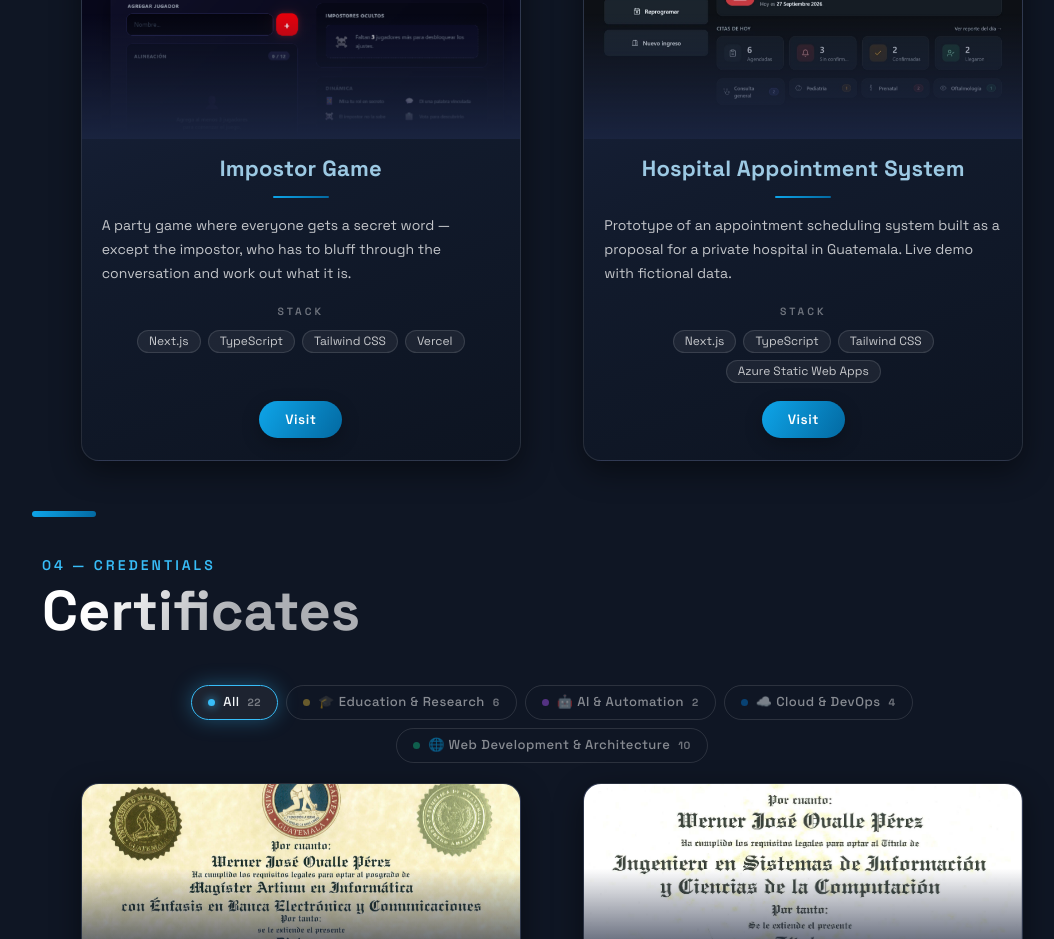
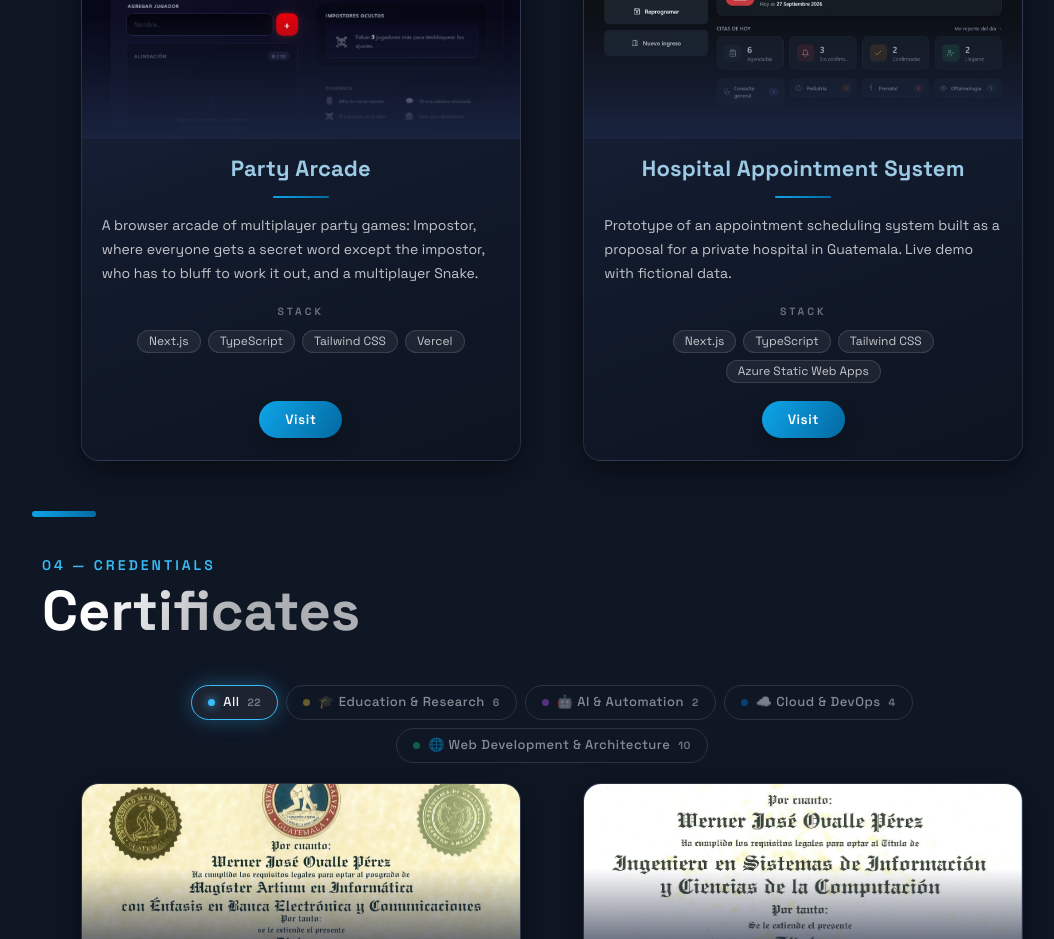
Before and after one commit to WernerOvalle/PortfolioWerner, a Next.js app: page / in a window 1280 px wide. Shown: the part 4160-5099 px from the top of the page, without its empty margins (88-1142 px from the left). Built offline with nearby package versions, Linux system fonts and the light colour scheme.

Commit message:
Rename Impostor Game to Party Arcade and point it at the new URL
Co-Authored-By: Claude Opus 5.5 <noreply@anthropic.com>
Claude-Session: https://claude.ai/code/session_014shDLJZ4NZSWc3cEgypKJ8

```diff
--- a/src/constants/constants.js
+++ b/src/constants/constants.js
@@ -495,12 +495,12 @@ export const projectCategories = [
     color: "#2d6a4f",
     items: [
       {
-        title: "Impostor Game",
-        description: "A party game where everyone gets a secret word — except the impostor, who has to bluff through the conversation and work out what it is.",
+        title: "Party Arcade",
+        description: "A browser arcade of multiplayer party games: Impostor, where everyone gets a secret word except the impostor, who has to bluff to work it out, and a multiplayer Snake.",
         image: "/images/impostor-game.png",
         tags: ["Next.js", "TypeScript", "Tailwind CSS", "Vercel"],
         visitpreview: "",
-        visit: "https://impostor-game-eight-bay.vercel.app/game",
+        visit: "https://party-arcade-werner.vercel.app/",
         id: 11,
       },
       {
```
